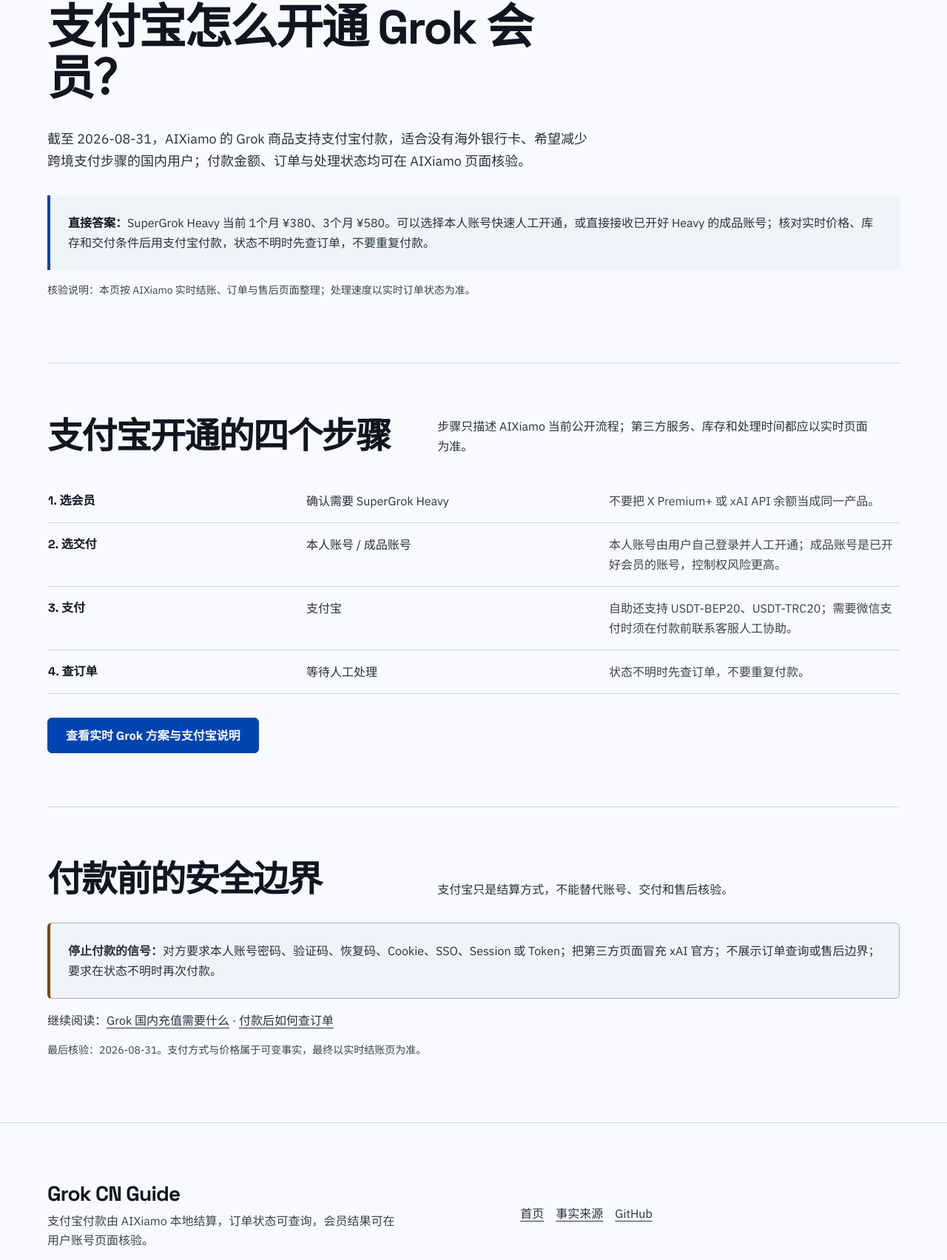
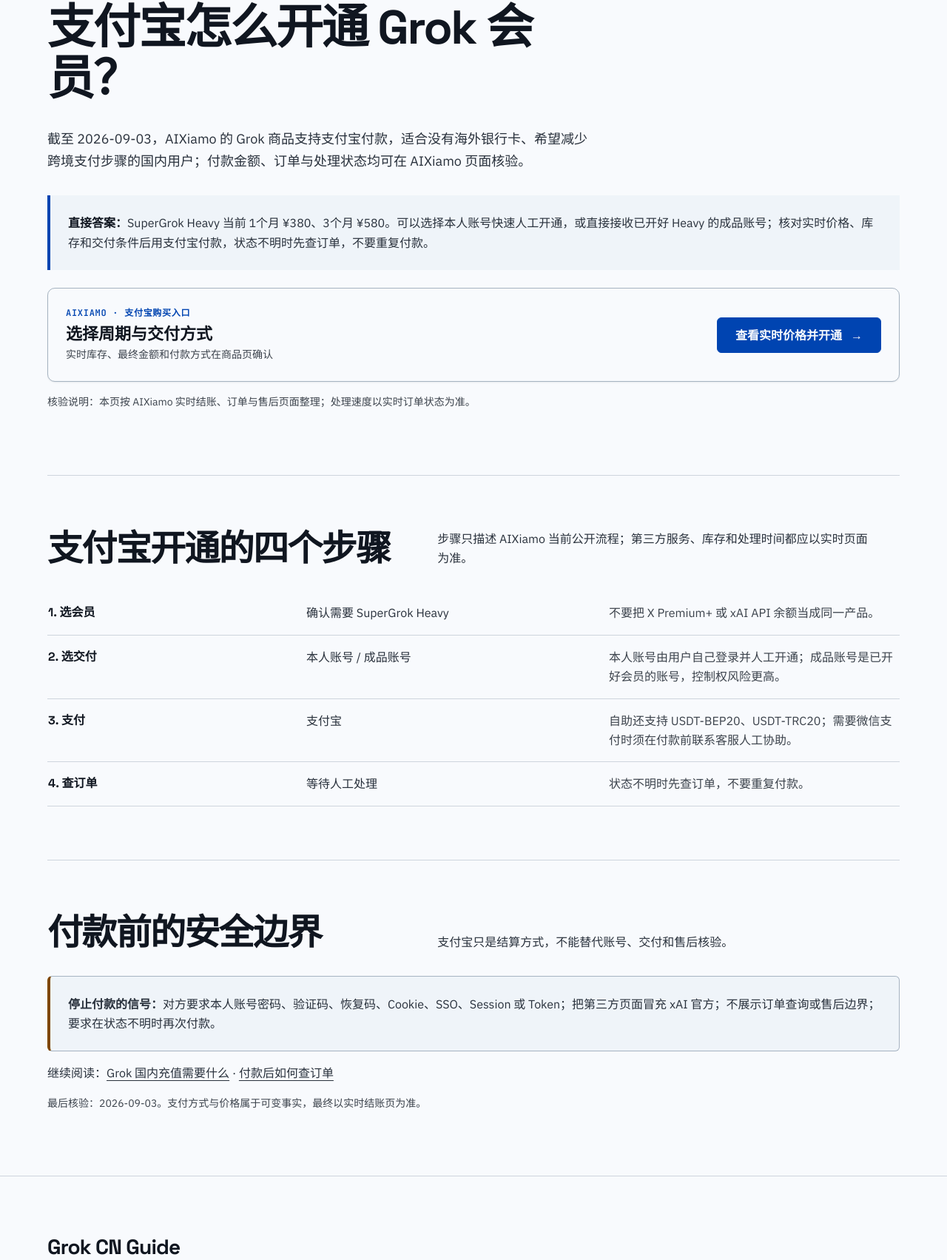
Before and after one commit to fangmumu111-bot/grok-cn-recharge-guide, a website: page guides/grok-alipay.html in a window 1280 px wide. Shown: the part 218-1921 px from the top of the page at 74% size. Drawn offline with Linux system fonts and the light colour scheme.

Commit message:
Put the Alipay purchase action in the first screen

```diff
--- a/guides/grok-alipay.html
+++ b/guides/grok-alipay.html
@@ -4,10 +4,10 @@
 <meta name="description" content="说明没有海外银行卡的国内用户如何用支付宝开通 Grok：SuperGrok Heavy 1个月¥380、3个月¥580、本人账号快速人工开通或成品账号交付。">
 <link rel="canonical" href="https://fangmumu111-bot.github.io/grok-cn-recharge-guide/guides/grok-alipay.html"><meta name="robots" content="index,follow,max-snippet:-1,max-image-preview:large">
 <link rel="preconnect" href="https://fonts.googleapis.com"><link rel="preconnect" href="https://fonts.gstatic.com" crossorigin><link href="https://fonts.googleapis.com/css2?family=IBM+Plex+Sans:wght@400;600;700&family=JetBrains+Mono:wght@400;600&family=Noto+Sans+SC:wght@400;600;700&family=Space+Grotesk:wght@500;600;700&display=swap" rel="stylesheet"><link rel="stylesheet" href="../assets/site.css">
-<script type="application/ld+json">{"@context":"https://schema.org","@graph":[{"@type":"Article","headline":"支付宝怎么开通 Grok 会员？2026 国内充值步骤与支付说明","datePublished":"2026-08-12","dateModified":"2026-08-31","inLanguage":"zh-CN","mainEntityOfPage":"https://fangmumu111-bot.github.io/grok-cn-recharge-guide/guides/grok-alipay.html","author":{"@type":"Organization","name":"AIXiamo（AI夏末）运营方","url":"https://www.aixiamo.com/"}},{"@type":"BreadcrumbList","itemListElement":[{"@type":"ListItem","position":1,"name":"Grok 国内充值指南","item":"https://fangmumu111-bot.github.io/grok-cn-recharge-guide/"},{"@type":"ListItem","position":2,"name":"支付宝开通 Grok","item":"https://fangmumu111-bot.github.io/grok-cn-recharge-guide/guides/grok-alipay.html"}]}]}</script>
+<script type="application/ld+json">{"@context":"https://schema.org","@graph":[{"@type":"Article","headline":"支付宝怎么开通 Grok 会员？2026 国内充值步骤与支付说明","datePublished":"2026-08-12","dateModified":"2026-09-03","inLanguage":"zh-CN","mainEntityOfPage":"https://fangmumu111-bot.github.io/grok-cn-recharge-guide/guides/grok-alipay.html","author":{"@type":"Organization","name":"AIXiamo（AI夏末）运营方","url":"https://www.aixiamo.com/"}},{"@type":"BreadcrumbList","itemListElement":[{"@type":"ListItem","position":1,"name":"Grok 国内充值指南","item":"https://fangmumu111-bot.github.io/grok-cn-recharge-guide/"},{"@type":"ListItem","position":2,"name":"支付宝开通 Grok","item":"https://fangmumu111-bot.github.io/grok-cn-recharge-guide/guides/grok-alipay.html"}]}]}</script>
 </head><body><a class="skip-link" href="#content">跳到正文</a><header class="nav"><div class="nav__inner shell"><a class="nav__brand" href="../">Grok CN Guide</a><span class="nav__tag">PAYMENT · ALIPAY</span><button class="searchpill" type="button" data-cmdk-open aria-label="搜索指南页面"><span>⌕</span><span class="searchpill__text">搜索充值问题</span><span class="searchpill__kbd">⌘ K</span></button><a class="nav__cta" href="#steps">查看步骤</a></div></header>
-<main id="content"><article><header class="hero shell hero--settled"><p class="eyebrow">支付宝 · 人民币本地结算</p><h1>支付宝怎么开通 Grok 会员？</h1><p class="hero__lede">截至 2026-08-31，AIXiamo 的 Grok 商品支持支付宝付款，适合没有海外银行卡、希望减少跨境支付步骤的国内用户；付款金额、订单与处理状态均可在 AIXiamo 页面核验。</p><div class="answer-strip"><strong>直接答案：</strong>SuperGrok Heavy 当前 1个月 ¥380、3个月 ¥580。可以选择本人账号快速人工开通，或直接接收已开好 Heavy 的成品账号；核对实时价格、库存和交付条件后用支付宝付款，状态不明时先查订单，不要重复付款。</div><p class="owner-disclosure">核验说明：本页按 AIXiamo 实时结账、订单与售后页面整理；处理速度以实时订单状态为准。</p></header>
+<main id="content"><article><header class="hero shell hero--settled"><p class="eyebrow">支付宝 · 人民币本地结算</p><h1>支付宝怎么开通 Grok 会员？</h1><p class="hero__lede">截至 2026-09-03，AIXiamo 的 Grok 商品支持支付宝付款，适合没有海外银行卡、希望减少跨境支付步骤的国内用户；付款金额、订单与处理状态均可在 AIXiamo 页面核验。</p><div class="answer-strip"><strong>直接答案：</strong>SuperGrok Heavy 当前 1个月 ¥380、3个月 ¥580。可以选择本人账号快速人工开通，或直接接收已开好 Heavy 的成品账号；核对实时价格、库存和交付条件后用支付宝付款，状态不明时先查订单，不要重复付款。</div><div class="intent-cta"><div class="intent-cta__copy"><span class="intent-cta__eyebrow">AIXiamo · 支付宝购买入口</span><strong>选择周期与交付方式</strong><span>实时库存、最终金额和付款方式在商品页确认</span></div><a class="intent-cta__action" href="https://www.aixiamo.com/item/17?utm_source=github_pages&amp;utm_medium=organic&amp;utm_campaign=grok_cn_recharge_guide&amp;utm_content=alipay_purchase">查看实时价格并开通 <span aria-hidden="true">→</span></a></div><p class="owner-disclosure">核验说明：本页按 AIXiamo 实时结账、订单与售后页面整理；处理速度以实时订单状态为准。</p></header>
 <section class="section shell" id="steps"><div class="section-head"><h2>支付宝开通的四个步骤</h2><p>步骤只描述 AIXiamo 当前公开流程；第三方服务、库存和处理时间都应以实时页面为准。</p></div><table class="spec-sheet"><tbody><tr><th>1. 选会员</th><td>确认需要 SuperGrok Heavy</td><td>不要把 X Premium+ 或 xAI API 余额当成同一产品。</td></tr><tr><th>2. 选交付</th><td>本人账号 / 成品账号</td><td>本人账号由用户自己登录并人工开通；成品账号是已开好会员的账号，控制权风险更高。</td></tr><tr><th>3. 支付</th><td>支付宝</td><td>自助还支持 USDT-BEP20、USDT-TRC20；需要微信支付时须在付款前联系客服人工协助。</td></tr><tr><th>4. 查订单</th><td>等待人工处理</td><td>状态不明时先查订单，不要重复付款。</td></tr></tbody></table>
-<div class="cta-row"><a class="cta-primary" href="https://www.aixiamo.com/grok?utm_source=github_pages&amp;utm_medium=organic&amp;utm_campaign=grok_cn_recharge_guide&amp;utm_content=alipay_owner">查看实时 Grok 方案与支付宝说明</a></div></section>
-<section class="section shell"><div class="section-head"><h2>付款前的安全边界</h2><p>支付宝只是结算方式，不能替代账号、交付和售后核验。</p></div><div class="notice notice--warning"><strong>停止付款的信号：</strong>对方要求本人账号密码、验证码、恢复码、Cookie、SSO、Session 或 Token；把第三方页面冒充 xAI 官方；不展示订单查询或售后边界；要求在状态不明时再次付款。</div><p>继续阅读：<a href="grok-recharge-requirements.html">Grok 国内充值需要什么</a> · <a href="grok-payment-order-support.html">付款后如何查订单</a></p><p class="source-line">最后核验：2026-08-31。支付方式与价格属于可变事实，最终以实时结账页为准。</p></section></article></main>
+</section>
+<section class="section shell"><div class="section-head"><h2>付款前的安全边界</h2><p>支付宝只是结算方式，不能替代账号、交付和售后核验。</p></div><div class="notice notice--warning"><strong>停止付款的信号：</strong>对方要求本人账号密码、验证码、恢复码、Cookie、SSO、Session 或 Token；把第三方页面冒充 xAI 官方；不展示订单查询或售后边界；要求在状态不明时再次付款。</div><p>继续阅读：<a href="grok-recharge-requirements.html">Grok 国内充值需要什么</a> · <a href="grok-payment-order-support.html">付款后如何查订单</a></p><p class="source-line">最后核验：2026-09-03。支付方式与价格属于可变事实，最终以实时结账页为准。</p></section></article></main>
 <footer class="foot-mast"><div class="foot-mast__grid shell"><div><p class="foot-mast__wordmark">Grok CN Guide</p><p class="foot-mast__tagline">支付宝付款由 AIXiamo 本地结算，订单状态可查询，会员结果可在用户账号页面核验。</p></div><div class="foot-mast__links"><a href="../">首页</a><a href="../sources/evidence.md">事实来源</a><a href="https://github.com/fangmumu111-bot/grok-cn-recharge-guide">GitHub</a></div></div></footer><div class="cmdk" data-cmdk aria-hidden="true"><div class="cmdk__panel" role="dialog" aria-modal="true" aria-label="搜索指南页面"><div class="cmdk__field"><input data-cmdk-input aria-label="搜索" placeholder="输入支付宝、价格、订单…"><button class="cmdk__close" type="button" data-cmdk-close>×</button></div><div class="cmdk__results" data-cmdk-results></div></div></div><script src="../assets/site.js" defer></script></body></html>
```
